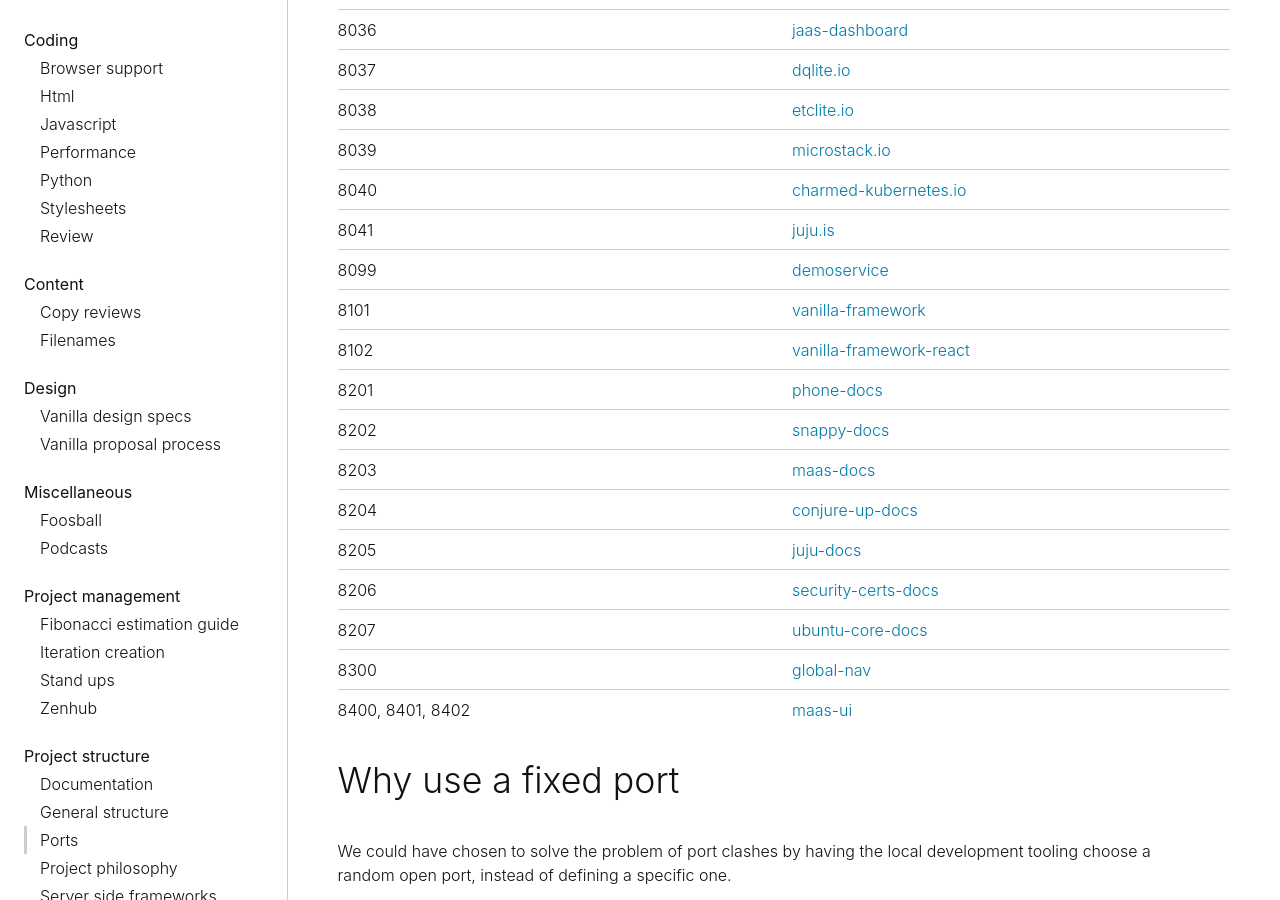
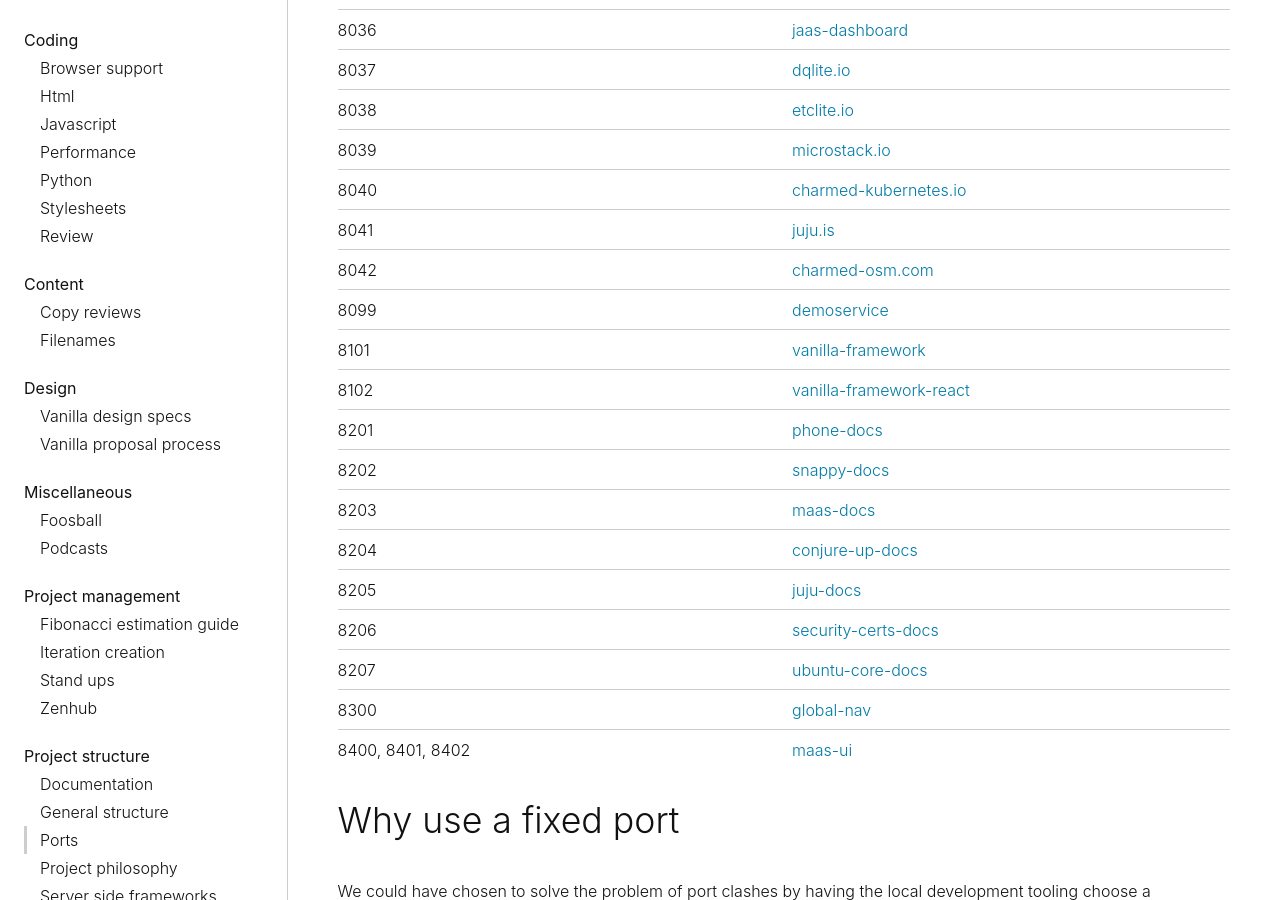
Before and after one commit to canonical-web-and-design/practices, a Jekyll site: the page built from project-structure/ports.md, in a window 1280 px wide and 900 px high, scrolled down 2045 px. Built offline with Jekyll 4.4.1, drawn with Linux system fonts in a browser that asks for light colours; some web fonts are replaced.

Commit message:
Added port for charmed-osm.com

```diff
--- a/project-structure/ports.md
+++ b/project-structure/ports.md
@@ -54,6 +54,7 @@
 | 8039             | [microstack.io](https://github.com/canonical-web-and-design/microstack.io)                          |
 | 8040             | [charmed-kubernetes.io](https://github.com/canonical-web-and-design/charmed-kubernetes.io)          |
 | 8041             | [juju.is](https://github.com/canonical-web-and-design/juju.is)                                      |
+| 8042             | [charmed-osm.com](https://github.com/canonical-web-and-design/charmed-osm.com)                      |
 | 8099             | [demoservice](https://github.com/canonical-web-and-design/demoservice)                              |
 | 8101             | [vanilla-framework](https://github.com/canonical-web-and-design/vanilla-framework)                  |
 | 8102             | [vanilla-framework-react](https://github.com/canonical-web-and-design/vanilla-framework-react)      |
```
